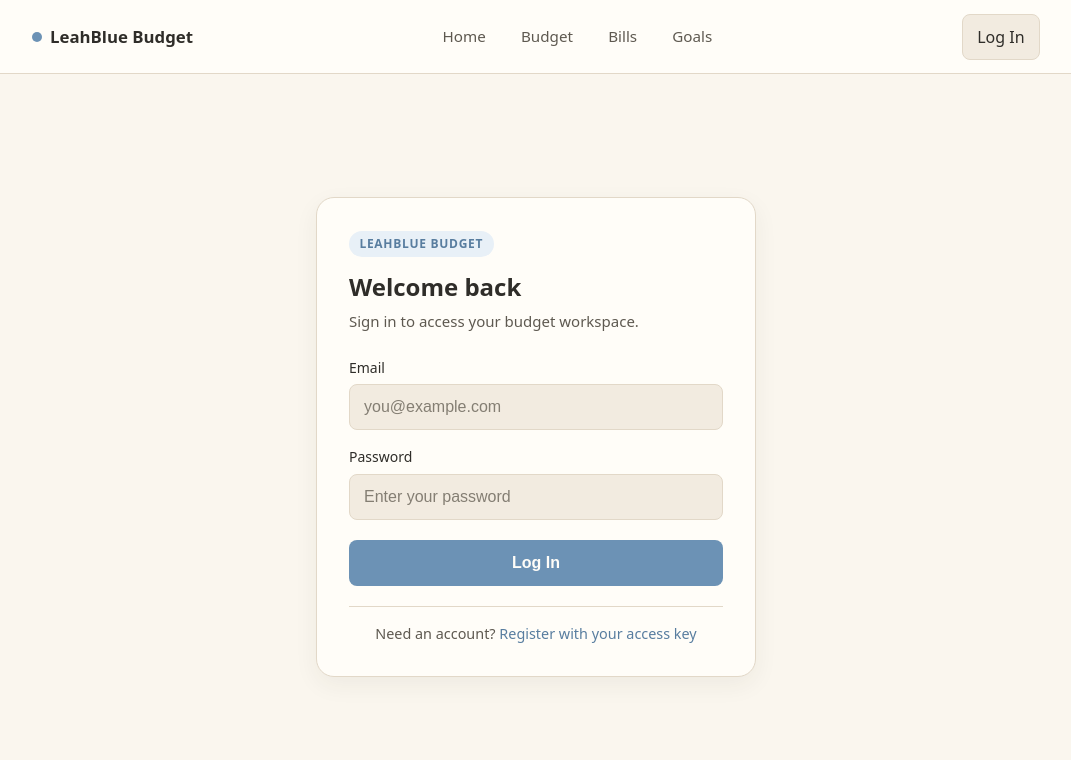
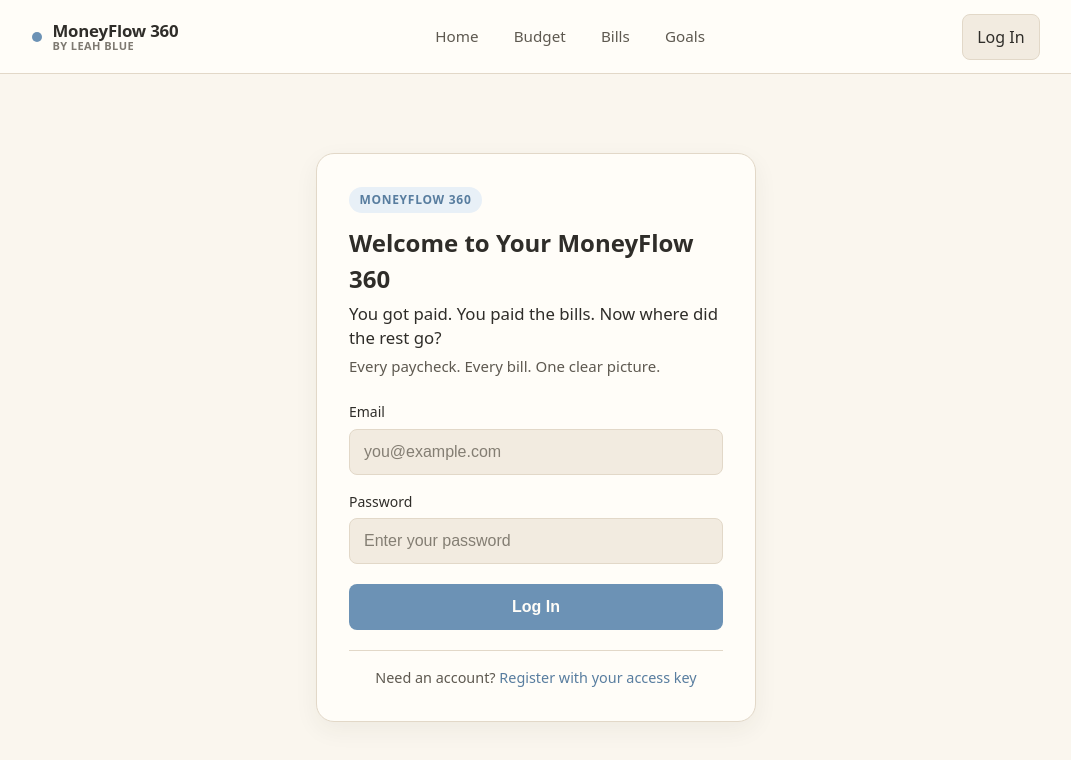
Before and after one commit to infomemorialexpress-dev/LeahBlue-Budget, a React (Vite) app: page / in a window 1280 px wide. Shown: the top 760 px of the page, without its empty margins (104-1175 px from the left). Built offline with nearby package versions, Linux system fonts and the light colour scheme; no server answers.

Commit message:
Rebrand app to MoneyFlow 360 with By Leah Blue signature and client copy

```diff
--- a/index.html
+++ b/index.html
@@ -3,7 +3,7 @@
   <head>
     <meta charset="UTF-8" />
     <meta name="viewport" content="width=device-width, initial-scale=1.0" />
-    <title>LeahBlue Budget</title>
+    <title>MoneyFlow 360</title>
   </head>
   <body>
     <div id="root"></div>
--- a/src/components/Navbar.jsx
+++ b/src/components/Navbar.jsx
@@ -22,7 +22,10 @@ function Navbar() {
       <div className="navbar-inner">
         <Link className="navbar-brand" to={isAuthenticated ? '/dashboard' : '/'}>
           <span className="navbar-dot" aria-hidden="true" />
-          <span>LeahBlue Budget</span>
+          <span className="navbar-brand-group">
+            <span className="navbar-brand-name">MoneyFlow 360</span>
+            <span className="navbar-brand-signature">By Leah Blue</span>
+          </span>
         </Link>
 
         <nav className="navbar-links" aria-label="Main navigation">
--- a/src/index.css
+++ b/src/index.css
@@ -93,7 +93,7 @@ a:hover {
 .navbar-brand {
   display: inline-flex;
   align-items: center;
-  gap: 0.5rem;
+  gap: 0.65rem;
   font-size: 1.05rem;
   font-weight: 700;
   color: var(--text-primary);
@@ -102,7 +102,33 @@ a:hover {
 
 .navbar-brand:hover {
   text-decoration: none;
+}
+
+.navbar-brand-group {
+  display: inline-flex;
+  flex-direction: column;
+  line-height: 1.15;
+}
+
+.navbar-brand-name {
+  font-size: 1.05rem;
+  font-weight: 700;
+  color: var(--text-primary);
+  letter-spacing: -0.01em;
+  transition: color 0.15s ease;
+}
+
+.navbar-brand:hover .navbar-brand-name {
   color: var(--accent-blue-hover);
+}
+
+.navbar-brand-signature {
+  font-size: 0.6875rem;
+  font-weight: 600;
+  color: var(--text-secondary);
+  letter-spacing: 0.04em;
+  text-transform: uppercase;
+  opacity: 0.8;
 }
 
 .navbar-dot {
@@ -197,6 +223,15 @@ a:hover {
   font-weight: 600;
   color: var(--text-primary);
   margin-bottom: 0.35rem;
+}
+
+.card-headline,
+.dashboard-headline {
+  font-size: 1.05rem;
+  font-weight: 500;
+  color: var(--text-primary);
+  margin: 0.2rem 0 0.35rem;
+  line-height: 1.4;
 }
 
 .card-subtitle {
--- a/src/pages/Dashboard.jsx
+++ b/src/pages/Dashboard.jsx
@@ -128,10 +128,12 @@ function Dashboard() {
     <section className="dashboard-shell">
       <header className="dashboard-topbar">
         <div>
-          <span className="brand-eyebrow">Monthly Snapshot</span>
-          <h1 className="card-title">{formatMonthHeading(summary.month)} Overview</h1>
+          <span className="brand-eyebrow">MoneyFlow 360 • {formatMonthHeading(summary.month)}</span>
+          <h1 className="card-title">Welcome to Your MoneyFlow 360</h1>
+          <p className="dashboard-headline">You got paid. You paid the bills. Now where did the rest go?</p>
           <p className="card-subtitle">
-            {user?.email ? `Signed in as ${user.email}` : 'Your calm monthly snapshot'}
+            Every paycheck. Every bill. One clear picture.
+            {user?.email ? ` • Signed in as ${user.email}` : ''}
           </p>
         </div>
 
--- a/src/pages/Login.jsx
+++ b/src/pages/Login.jsx
@@ -30,9 +30,10 @@ function Login() {
     <section className="auth-container">
       <div className="card">
         <header className="card-header">
-          <span className="brand-eyebrow">LeahBlue Budget</span>
-          <h1 className="card-title">Welcome back</h1>
-          <p className="card-subtitle">Sign in to access your budget workspace.</p>
+          <span className="brand-eyebrow">MoneyFlow 360</span>
+          <h1 className="card-title">Welcome to Your MoneyFlow 360</h1>
+          <p className="card-headline">You got paid. You paid the bills. Now where did the rest go?</p>
+          <p className="card-subtitle">Every paycheck. Every bill. One clear picture.</p>
         </header>
 
         {error && (
--- a/src/pages/Register.jsx
+++ b/src/pages/Register.jsx
@@ -34,8 +34,9 @@ function Register() {
     <section className="auth-container">
       <div className="card">
         <header className="card-header">
-          <span className="brand-eyebrow">LeahBlue Budget</span>
+          <span className="brand-eyebrow">MoneyFlow 360</span>
           <h1 className="card-title">Create your account</h1>
+          <p className="card-headline">Every paycheck. Every bill. One clear picture.</p>
           <p className="card-subtitle">
             Enter your Stan Store Access Key to unlock your budget planner.
           </p>
```
